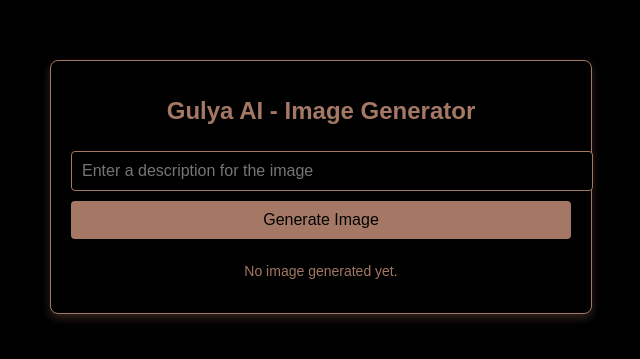
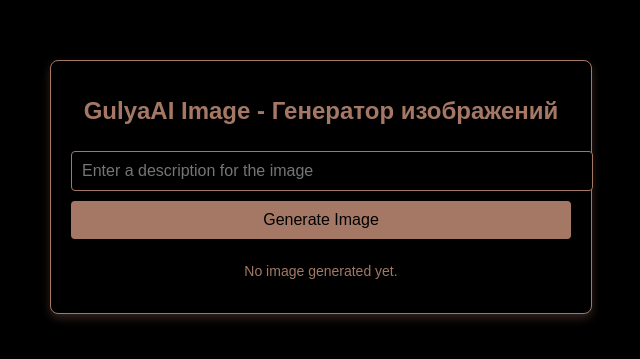
Before and after one commit to GulyaTV/barkpicture, a plain HTML site: page index.html in a window 1280 px wide. Shown: the part 213-572 px from the top of the page, without its empty margins (319-959 px from the left). Drawn offline with Linux system fonts and the light colour scheme.

Commit message:
Update index.html

```diff
--- a/index.html
+++ b/index.html
@@ -3,7 +3,7 @@
 <head>
     <meta charset="UTF-8">
     <meta name="viewport" content="width=device-width, initial-scale=1.0">
-    <title>Gulya AI - Image Generator</title>
+    <title>GulyaAI Image - Генератор изображений</title>
     <style>
         body {
             font-family: Arial, sans-serif;
@@ -101,7 +101,7 @@
 </head>
 <body>
     <div class="container">
-        <h1>Gulya AI - Image Generator</h1>
+        <h1>GulyaAI Image - Генератор изображений</h1>
         <input type="text" id="prompt" placeholder="Enter a description for the image">
         <button onclick="generateImage()">Generate Image</button>
         <p class="status" id="status">No image generated yet.</p>
```
